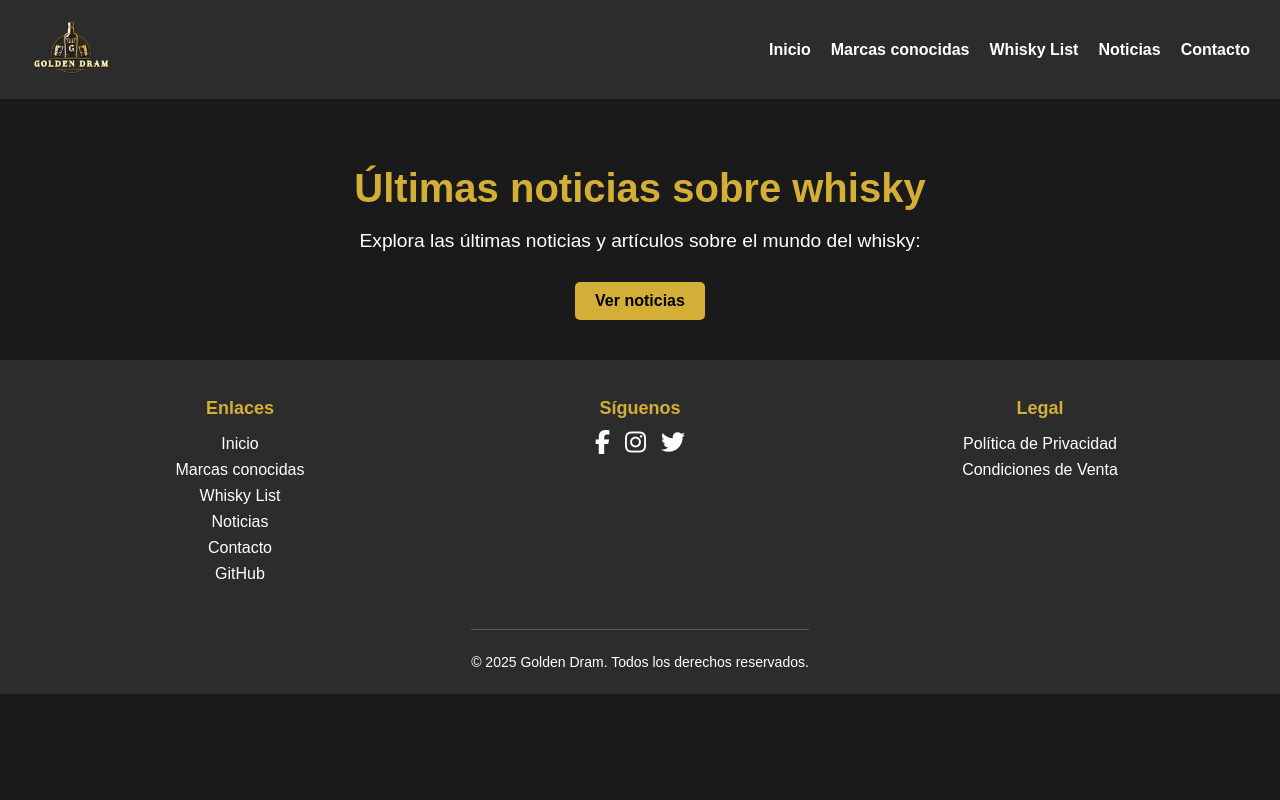
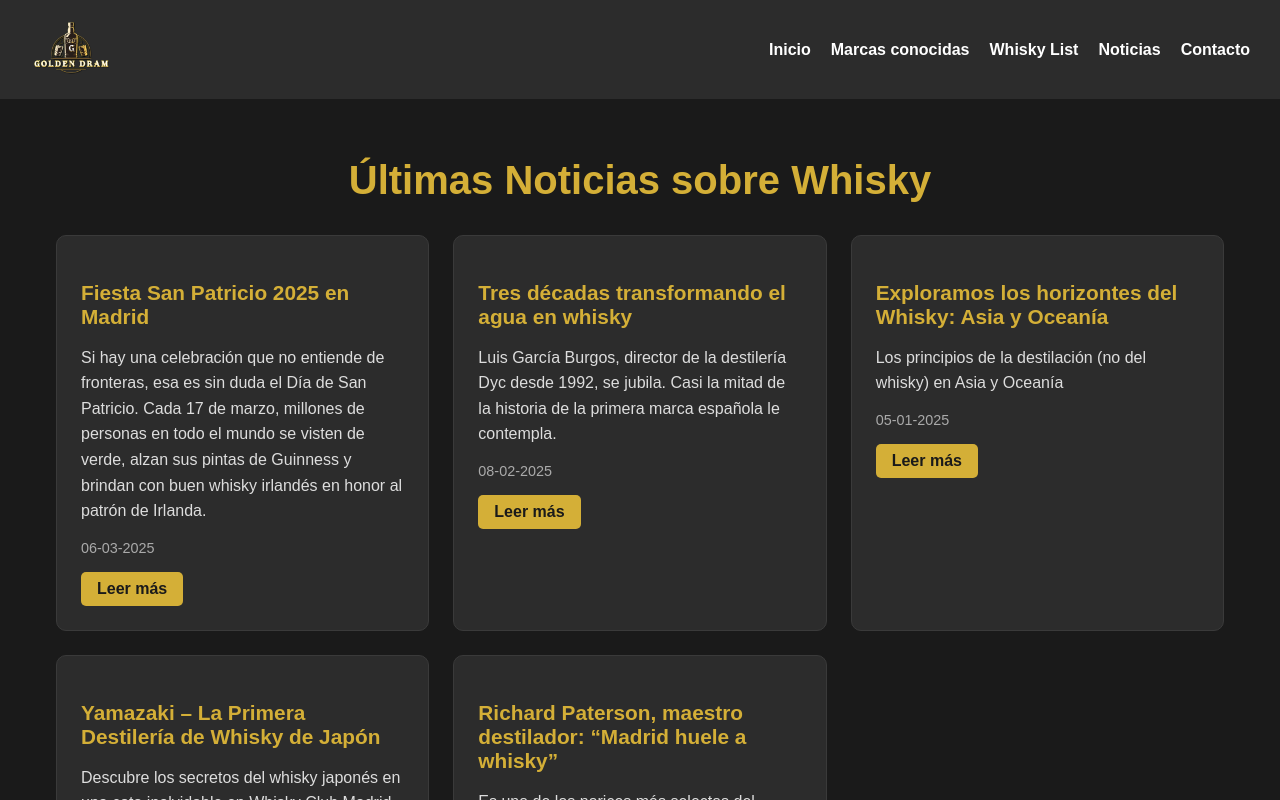
Before and after one commit to emilygarrui/englishproyect, a React (Vite) app: page /rss in a window 1280 px wide. Shown: the top 800 px of the page. Built offline with nearby package versions, Linux system fonts and the light colour scheme.

Commit message:
Rss changes

```diff
--- a/src/pages/rss-page/RSSPage.css
+++ b/src/pages/rss-page/RSSPage.css
@@ -1,43 +1,83 @@
 .rss-page {
-  text-align: center;
-  color: white;
+  max-width: 1200px;
+  margin: 0 auto;
+  padding: 2rem;
+  color: #ffffff;
+  font-family: sans-serif;
   background-color: #1a1a1a;
-  padding: 40px 20px;
-  font-family: sans-serif;
 }
 
 .rss-page h1 {
+  text-align: center;
+  color: #d4af37;
+  margin-bottom: 2rem;
   font-size: 2.5rem;
-  color: #d4af37;
-  margin-bottom: 15px;
 }
 
-.rss-page p {
-  font-size: 1.2rem;
-  margin-bottom: 30px;
+.news-grid {
+  display: grid;
+  grid-template-columns: repeat(auto-fill, minmax(300px, 1fr));
+  gap: 1.5rem;
+  padding: 0 1rem;
 }
 
-.rss-link {
-  display: inline-block;
-  background: #d4af37;
-  color: black;
-  padding: 10px 20px;
-  text-decoration: none;
-  font-weight: bold;
-  border-radius: 5px;
-  transition: background 0.3s;
+.news-card {
+  background: #2c2c2c;
+  border-radius: 10px;
+  padding: 1.5rem;
+  transition: transform 0.3s ease, box-shadow 0.3s ease;
+  border: 1px solid #3a3a3a;
 }
 
-.rss-link:hover {
-  background: #b88b2e;
+.news-card:hover {
+  transform: translateY(-5px);
+  box-shadow: 0 10px 20px rgba(0, 0, 0, 0.3);
 }
 
-@media (max-width: 600px) {
+.news-card h3 {
+  color: #d4af37;
+  margin-bottom: 0.8rem;
+  font-size: 1.3rem;
+}
+
+.news-card p {
+  color: #dddddd;
+  line-height: 1.6;
+  margin-bottom: 1rem;
+}
+
+.news-card time {
+  display: block;
+  color: #aaaaaa;
+  font-size: 0.9rem;
+  margin-bottom: 1rem;
+}
+
+.read-more {
+  display: inline-block;
+  padding: 0.5rem 1rem;
+  background-color: #d4af37;
+  color: #1a1a1a;
+  text-decoration: none;
+  border-radius: 5px;
+  font-weight: bold;
+  transition: background-color 0.3s ease;
+}
+
+.read-more:hover {
+  background-color: #b88b2e;
+}
+
+@media (max-width: 768px) {
+  .rss-page {
+    padding: 1rem;
+  }
+
+  .news-grid {
+    grid-template-columns: 1fr;
+  }
+
   .rss-page h1 {
     font-size: 2rem;
   }
-
-  .rss-page p {
-    font-size: 1rem;
-  }
 }
--- a/src/pages/rss-page/RSSPage.jsx
+++ b/src/pages/rss-page/RSSPage.jsx
@@ -1,21 +1,21 @@
 import React from "react";
+import rssNews from "../../services/RssNews";
 import "./RSSPage.css";
 
 function RSSPage() {
   return (
     <div className="rss-page">
-      <h1>Últimas noticias sobre whisky</h1>
-      <p>
-        Explora las últimas noticias y artículos sobre el mundo del whisky:
-      </p>
-      <a
-        href="https://todowhisky.es/"
-        target="_blank"
-        rel="noopener noreferrer"
-        className="rss-link"
-      >
-        Ver noticias
-      </a>
+      <h1>Últimas Noticias sobre Whisky</h1>
+      <div className="news-grid">
+        {rssNews.map((news) => (
+          <article key={news.id} className="news-card">
+            <h3>{news.title}</h3>
+            <p>{news.description}</p>
+            <time>{news.date}</time>
+            <a href={news.link} className="read-more">Leer más</a>
+          </article>
+        ))}
+      </div>
     </div>
   );
 }
--- /dev/null
+++ b/src/services/RssNews.js
@@ -0,0 +1,40 @@
+const rssNews = [
+  {
+    id: 1,
+    title: "Fiesta San Patricio 2025 en Madrid",
+    description: "Si hay una celebración que no entiende de fronteras, esa es sin duda el Día de San Patricio. Cada 17 de marzo, millones de personas en todo el mundo se visten de verde, alzan sus pintas de Guinness y brindan con buen whisky irlandés en honor al patrón de Irlanda.",
+    date: "06-03-2025",
+    link: "https://whiskyclubmadrid.com/%e2%98%98%ef%b8%8f-fiesta-san-patricio-2025-en-madrid-%e2%98%98%ef%b8%8f/"
+  },
+  {
+    id: 2,
+    title: "Tres décadas transformando el agua en whisky",
+    description: "Luis García Burgos, director de la destilería Dyc desde 1992, se jubila. Casi la mitad de la historia de la primera marca española le contempla.",
+    date: "08-02-2025",
+    link: "https://elpais.com/eps/2025-02-08/tres-decadas-transformando-el-agua-en-whisky.html"
+  },
+  {
+    id: 3,
+    title: "Exploramos los horizontes del Whisky: Asia y Oceanía",
+    description: "Los principios de la destilación (no del whisky) en Asia y Oceanía",
+    date: "05-01-2025",
+    link: "https://whiskyclubmadrid.com/exploramos-los-horizontes-del-whisky-asia-y-oceania/"
+  },
+  {
+    id: 4,
+    title: "Yamazaki – La Primera Destilería de Whisky de Japón",
+    description: "Descubre los secretos del whisky japonés en una cata inolvidable en Whisky Club Madrid",
+    date: "08-12-2024",
+    link: "https://whiskyclubmadrid.com/yamazaki-la-primera-destileria-de-whisky-de-japon/"
+  },
+  {
+    id: 5,
+    title: "Richard Paterson, maestro destilador: “Madrid huele a whisky”",
+    description: "Es una de las narices más selectas del whisky escocés y como maestro destilador ha situado al grupo Whyte & Mackay como quinto productor mundial",
+    date: "09-10-2024",
+    link: "https://elpais.com/gastronomia/beber/2024-10-09/richard-paterson-maestro-destilador-madrid-huele-a-whisky.html"
+  },
+
+];
+
+export default rssNews;
```
